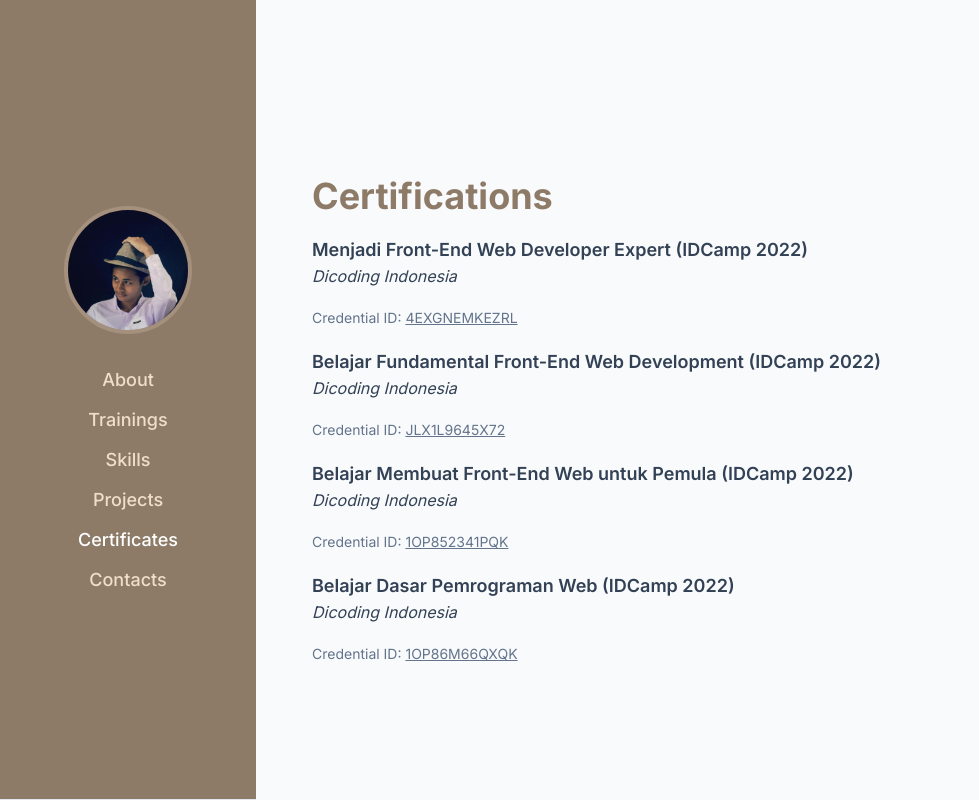
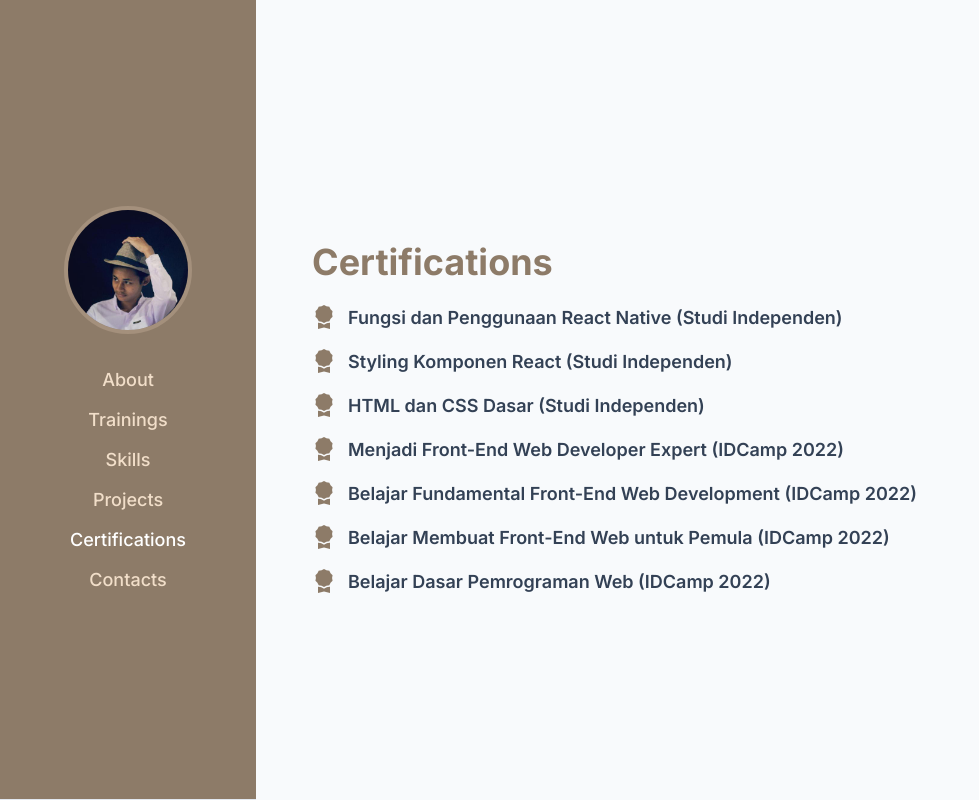
Before and after one commit to ekialfani/portfolio, a React (Create React App) app: page /certifications in a window 1280 px wide. Shown: the whole page, without its empty margins (0-979 px from the left). Built offline with nearby package versions, Linux system fonts and the light colour scheme.

Commit message:
update: header and navbar

```diff
--- a/src/components/Navbar.js
+++ b/src/components/Navbar.js
@@ -91,7 +91,7 @@ function Navbar() {
             to="/certifications"
             onClick={() => setIsToggleOn(false)}>
             {({ isActive }) => (
-              isActive ? <span className="text-white">certificates</span> : <span className="text-custom-almond hover:text-white">certificates</span>
+              isActive ? <span className="text-white">certifications</span> : <span className="text-custom-almond hover:text-white">certifications</span>
             )}
           </NavLink>
         </li>
--- a/src/pages/Certifications.js
+++ b/src/pages/Certifications.js
@@ -1,68 +1,63 @@
 function Certifications() {
   return (
-    <div className="h-full md:flex justify-center flex-col">
+    <div
+    className="md:h-full md:flex md:flex-col md:justify-center">
       <h2
         className="capitalize text-3xl md:text-4xl 2xl:text-6xl font-bold mt-24 mb-4 md:mt-10 md:mb-5 2xl:mb-8 text-custom-shadow">
         Certifications
       </h2>
       <ul>
-        <li className="mb-5">
+        <li className="mb-3 flex items-center gap-x-3">
+          <i class="bi bi-award-fill text-2xl text-custom-shadow"></i>
           <h3
-            className="font-semibold text-base md:text-lg text-slate-700">
-            Menjadi Front-End Web Developer Expert (IDCamp 2022)
+            className="font-semibold text-base md:text-lg text-slate-700 hover:underline">
+            <a href="https://sertiva.id/credential/8c363f8d-01fe-4a7b-8784-8b956f9404cc" target="_blank" rel="noreferrer">Fungsi dan Penggunaan React Native (Studi Independen)</a>
           </h3>
-          <h4
-            className="capitalize italic mb-5 text-sm mt-1 md:mt-0 sm:text-base text-slate-700">
-            dicoding indonesia
-          </h4>
-          <p
-            className="text-sm capitalize text-slate-500">
-            credential ID: <a className="underline" href="https://www.dicoding.com/certificates/4EXGNEMKEZRL" target="_blank" rel="noreferrer">4EXGNEMKEZRL</a>
-          </p>
+        </li>
+        <li className="mb-3 flex items-center gap-x-3">
+          <i class="bi bi-award-fill text-2xl text-custom-shadow"></i>
+          <h3
+            className="font-semibold text-base md:text-lg text-slate-700 hover:underline">
+            <a href="https://sertiva.id/credential/d64faae3-1a65-4b43-a0b2-a5c4639e166d" target="_blank" rel="noreferrer">Styling Komponen React (Studi Independen)</a>
+
+          </h3>
+        </li>
+        <li className="mb-3 flex items-center gap-x-3">
+          <i class="bi bi-award-fill text-2xl text-custom-shadow"></i>
+          <h3
+            className="font-semibold text-base md:text-lg text-slate-700 hover:underline">
+            <a href="https://sertiva.id/credential/1f64fbb1-ce2e-4244-ad8d-ef0f50d82ffa" target="_blank" rel="noreferrer">HTML dan CSS Dasar (Studi Independen)</a>
+          </h3>
+        </li>
+        <li className="mb-3 flex items-center gap-x-3">
+          <i class="bi bi-award-fill text-2xl text-custom-shadow"></i>
+          <h3
+            className="font-semibold text-base md:text-lg text-slate-700 hover:underline">
+            <a href="https://www.dicoding.com/certificates/4EXGNEMKEZRL" target="_blank" rel="noreferrer">Menjadi Front-End Web Developer Expert (IDCamp 2022)</a>
+          </h3>
         </li>
         <li
-          className="mb-5">
+          className="mb-3 flex items-center gap-x-3">
+          <i class="bi bi-award-fill text-2xl text-custom-shadow"></i>
           <h3
-            className="font-semibold text-base md:text-lg text-slate-700">
-            Belajar Fundamental Front-End Web Development (IDCamp 2022)
+            className="font-semibold text-base md:text-lg text-slate-700 hover:underline">
+            <a href="https://www.dicoding.com/certificates/JLX1L9645X72" target="_blank" rel="noreferrer">Belajar Fundamental Front-End Web Development (IDCamp 2022)</a>
           </h3>
-          <h4
-            className="capitalize italic mb-5 text-sm mt-1 md:mt-0 sm:text-base text-slate-700">
-            dicoding indonesia
-          </h4>
-          <p
-            className="text-sm capitalize text-slate-500">
-            credential ID: <a className="underline" href="https://www.dicoding.com/certificates/JLX1L9645X72" target="_blank" rel="noreferrer">JLX1L9645X72</a>
-          </p>
         </li>
         <li
-          className="mb-5">
+          className="mb-3 flex items-center gap-x-3">
+          <i class="bi bi-award-fill text-2xl text-custom-shadow"></i>
           <h3
-            className="font-semibold text-base md:text-lg text-slate-700">
-            Belajar Membuat Front-End Web untuk Pemula (IDCamp 2022)
+            className="font-semibold text-base md:text-lg text-slate-700 hover:underline">
+            <a href="https://www.dicoding.com/certificates/1OP852341PQK" target="_blank" rel="noreferrer">Belajar Membuat Front-End Web untuk Pemula (IDCamp 2022)</a>
           </h3>
-          <h4
-            className="capitalize italic mb-5 text-sm mt-1 md:mt-0 sm:text-base text-slate-700">
-            dicoding indonesia
-          </h4>
-          <p
-            className="text-sm capitalize text-slate-500">
-            credential ID: <a className="underline" href="https://www.dicoding.com/certificates/1OP852341PQK" target="_blank" rel="noreferrer">1OP852341PQK</a>
-          </p>
         </li>
-        <li>
+        <li className="flex items-center gap-x-3">
+          <i class="bi bi-award-fill text-2xl text-custom-shadow"></i>
           <h3
-            className="font-semibold text-base sm:text-sm md:text-lg text-slate-700">
-            Belajar Dasar Pemrograman Web (IDCamp 2022)
+            className="font-semibold text-base sm:text-sm md:text-lg text-slate-700 hover:underline">
+            <a href="https://www.dicoding.com/certificates/1OP86M66QXQK" target="_blank" rel="noreferrer">Belajar Dasar Pemrograman Web (IDCamp 2022)</a>
           </h3>
-          <h4
-            className="capitalize italic mb-5 text-sm mt-1 md:mt-0 sm:text-base text-slate-700">
-            dicoding indonesia
-          </h4>
-          <p
-            className="text-sm capitalize text-slate-500">
-            credential ID: <a className="underline" href="https://www.dicoding.com/certificates/1OP86M66QXQK" target="_blank" rel="noreferrer">1OP86M66QXQK</a>
-          </p>
         </li>
       </ul>
     </div>
```
